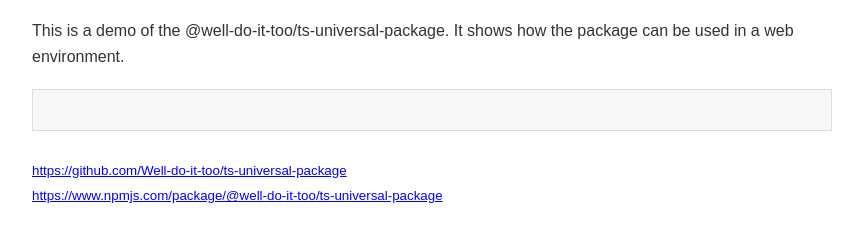
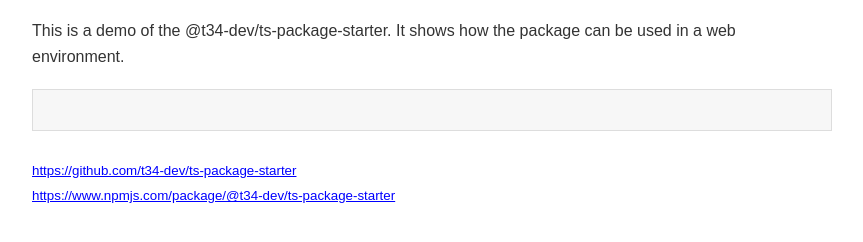
Before and after one commit to t34-dev/ts-package-starter, a website: page docs/index.html in a window 1280 px wide. Shown: the part 96-338 px from the top of the page, without its empty margins (208-1071 px from the left). Drawn offline with Linux system fonts and the light colour scheme; a script that the page names is missing.

Commit message:
BIG refactor

```diff
--- a/docs/index.html
+++ b/docs/index.html
@@ -29,14 +29,14 @@
 </head>
 <body>
 <h1>Universal Package Demo</h1>
-<p>This is a demo of the @well-do-it-too/ts-universal-package. It shows how the package can be used in a web environment.</p>
+<p>This is a demo of the @t34-dev/ts-package-starter. It shows how the package can be used in a web environment.</p>
 <div id="result"></div>
 <br>
-<a href="https://github.com/Well-do-it-too/ts-universal-package" target="_blank"><small>https://github.com/Well-do-it-too/ts-universal-package</small></a>
+<a href="https://github.com/t34-dev/ts-package-starter" target="_blank"><small>https://github.com/t34-dev/ts-package-starter</small></a>
 <br>
-<a href="https://www.npmjs.com/package/@well-do-it-too/ts-universal-package" target="_blank"><small>https://www.npmjs.com/package/@well-do-it-too/ts-universal-package</small></a>
+<a href="https://www.npmjs.com/package/@t34-dev/ts-package-starter" target="_blank"><small>https://www.npmjs.com/package/@t34-dev/ts-package-starter</small></a>
 
-<script src="https://unpkg.com/@well-do-it-too/ts-universal-package"></script>
+<script src="https://unpkg.com/@t34-dev/ts-package-starter"></script>
 <script>
     const resultDiv = document.getElementById('result');
     const greeting = welldoittoo.greet('GitHub Pages');
```
Also changed, not shown: package.json (+4 -4 lines), .github/workflows/version.yml, README.md, 1 other file.
